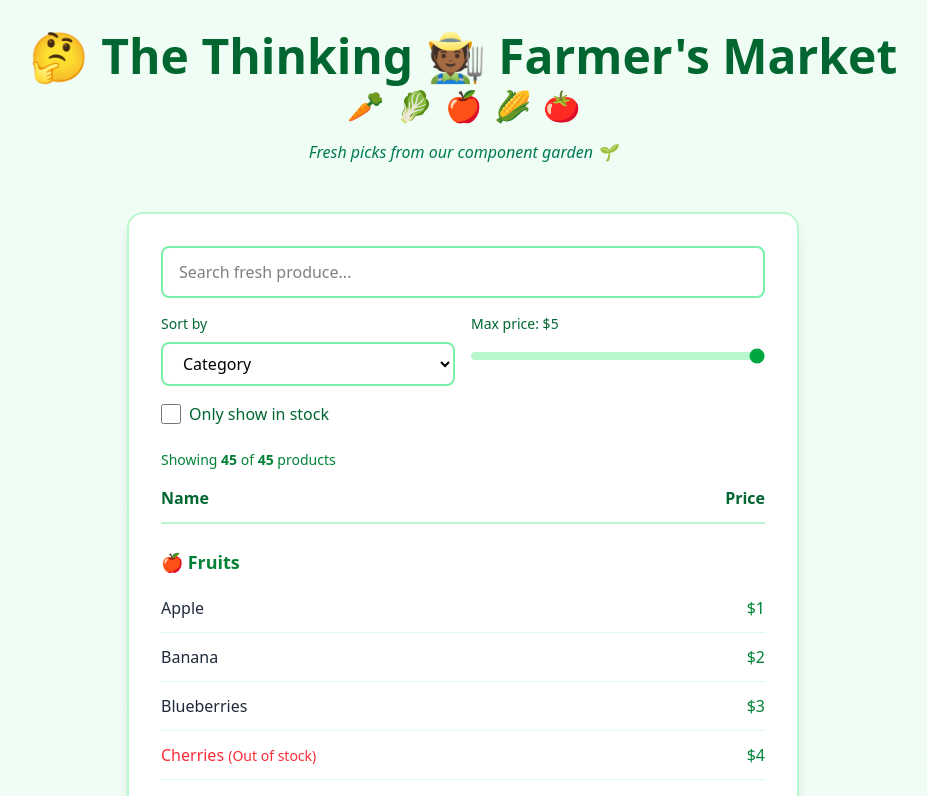
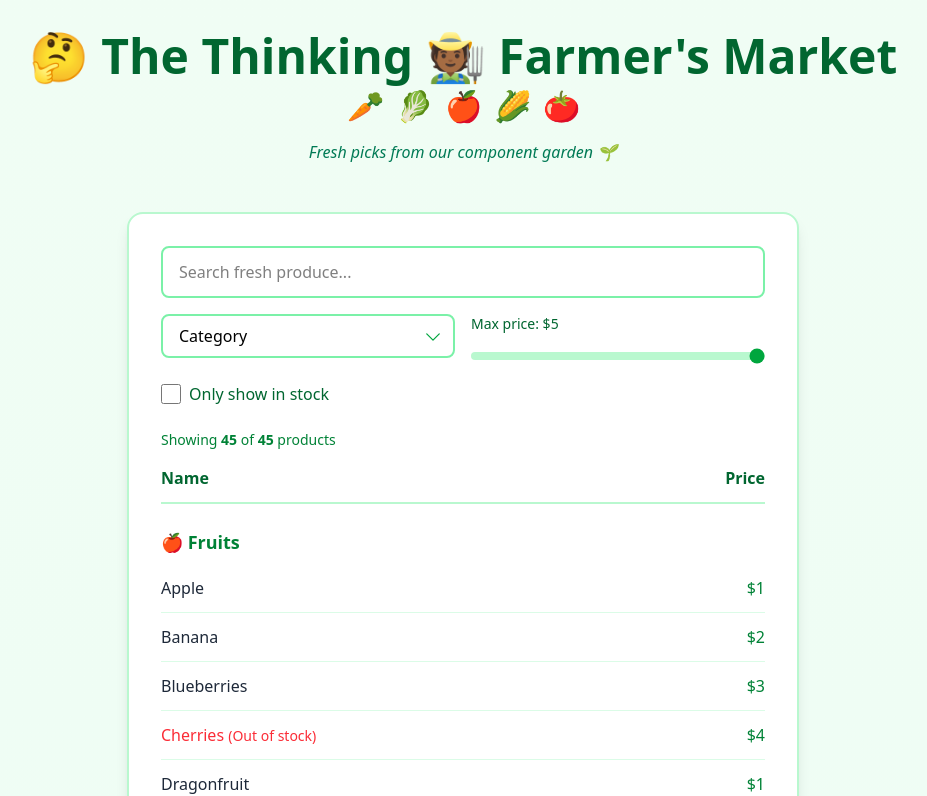
Before and after one commit to swic-web-dev-fs-2025/thinking-in-react, a React (Vite) app: page / in a window 1280 px wide. Shown: the top 796 px of the page, without its empty margins (177-1104 px from the left). Built offline with nearby package versions, Linux system fonts and the light colour scheme; the HTML template or start-up script is replaced by a standard one.

Commit message:
feat: add custom Chevron

```diff
--- a/src/filterable-product-table/index.jsx
+++ b/src/filterable-product-table/index.jsx
@@ -39,6 +39,31 @@ export default function FilterableProductTable({ products }) {
         maxPrice={maxPrice}
       />
     </div>
+  );
+}
+
+/**
+ * Renders a downward-pointing chevron SVG icon.
+ * Commonly used for dropdown or disclosure indicators.
+ *
+ * It's taken from https://heroicons.com/
+ */
+function ChevronDownIcon({ className }) {
+  return (
+    <svg
+      xmlns="http://www.w3.org/2000/svg"
+      fill="none"
+      viewBox="0 0 24 24"
+      strokeWidth={1.5}
+      stroke="currentColor"
+      className={className}
+    >
+      <path
+        strokeLinecap="round"
+        strokeLinejoin="round"
+        d="m19.5 8.25-7.5 7.5-7.5-7.5"
+      />
+    </svg>
   );
 }
 
@@ -229,26 +254,21 @@ function SearchBar({
       />
 
       <div className="grid grid-cols-1 sm:grid-cols-2 gap-4">
-        <div>
-          <label
-            className="block text-sm font-medium text-green-800 mb-2"
-            htmlFor="sort-by-select"
-          >
-            Sort by
-          </label>
+        <div className="relative">
           <select
             id="sort-by-select"
             value={sortBy}
             onChange={(e) => {
               onSortByChange(e.target.value);
             }}
-            className="w-full px-4 py-2 border-2 border-green-300 rounded-lg focus:outline-none focus:border-green-500 focus:ring-2 focus:ring-green-200 bg-white cursor-pointer"
+            className="w-full pl-4 pr-10 py-2 border-2 border-green-300 rounded-lg focus:outline-none focus:border-green-500 focus:ring-2 focus:ring-green-200 bg-white cursor-pointer appearance-none"
           >
             <option value="category">Category</option>
             <option value="name">Name (A-Z)</option>
             <option value="price-low">Price (Low to High)</option>
             <option value="price-high">Price (High to Low)</option>
           </select>
+          <ChevronDownIcon className="absolute right-3 top-1/4  w-5 h-5 text-green-600 pointer-events-none" />
         </div>
 
         <div>
```
